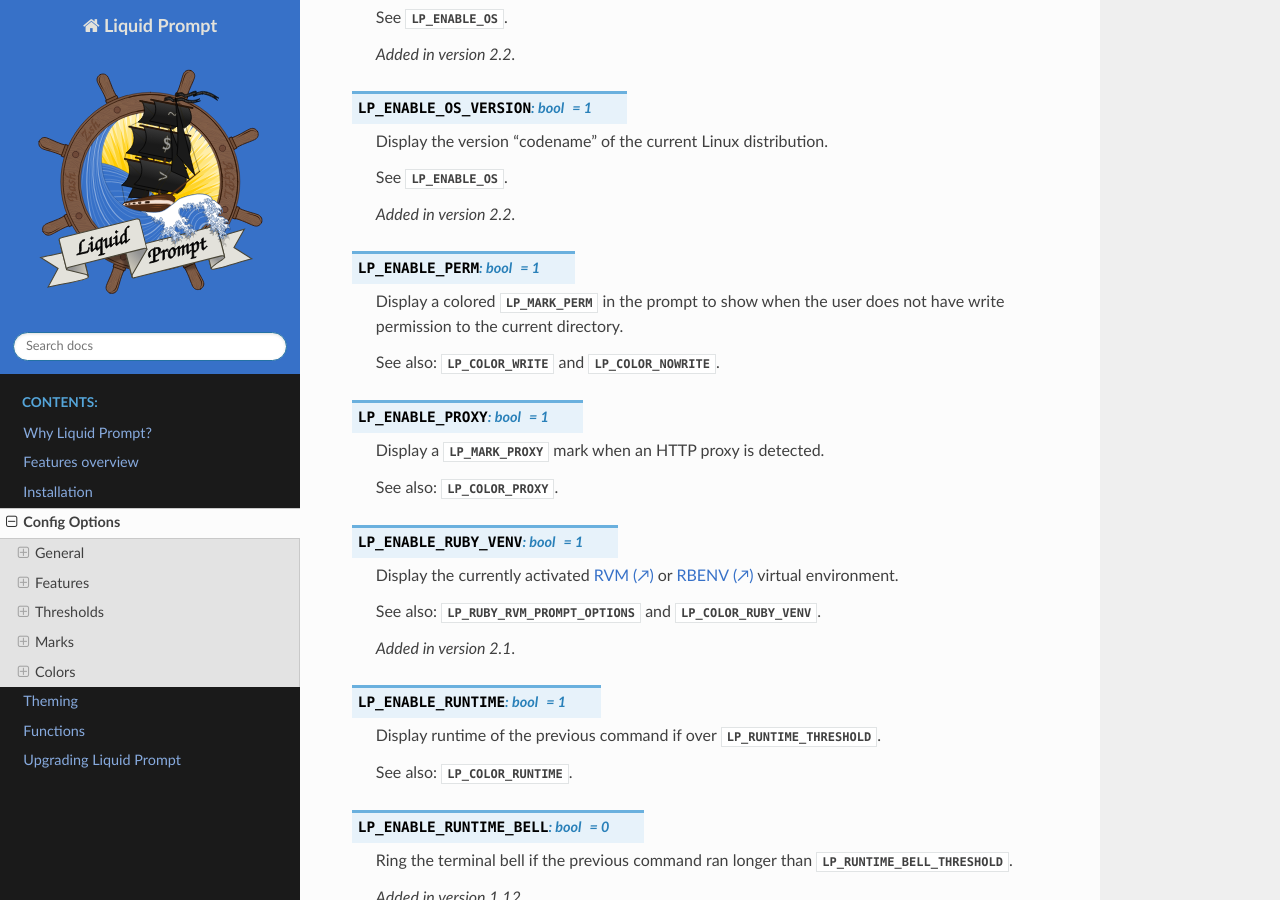
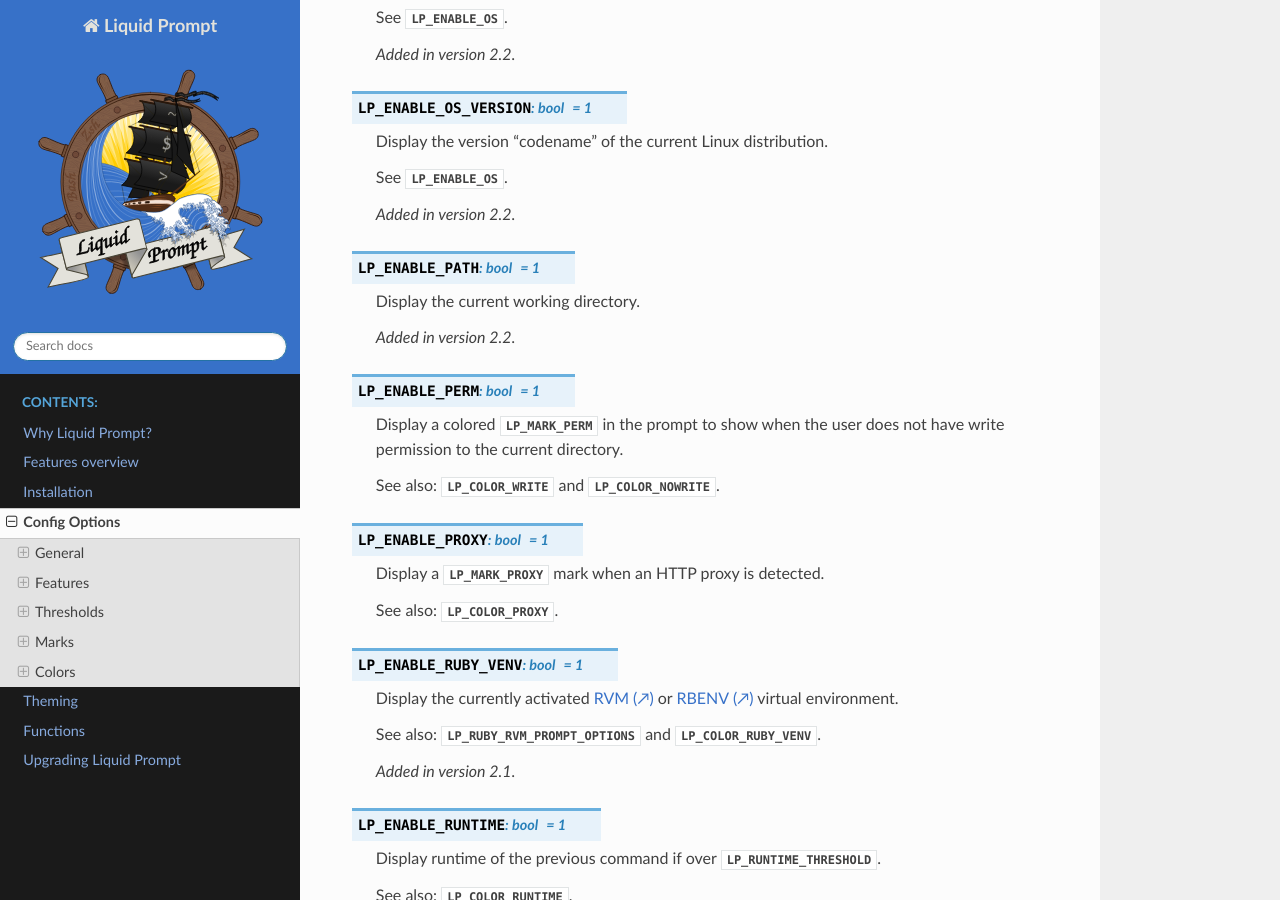
Before and after one commit to liquidprompt/liquidprompt, a Sphinx documentation site: the page built from docs/config.rst, in a window 1280 px wide and 900 px high, scrolled down 12516 px. Built offline with Sphinx 7.4.7 and the Read the Docs theme 2.0.0, drawn with Linux system fonts in a browser that asks for light colours; pages that are not in the unit, such as notebooks, are missing from menus; cross-references to code outside the pages are shown as plain code.

Commit message:
feat(path): adds LP_ENABLE_PATH
Allow to disable path displaying.

```diff
--- a/docs/config.rst
+++ b/docs/config.rst
@@ -736,6 +736,14 @@ Features
    Display the version "codename" of the current Linux distribution.
 
    See :attr:`LP_ENABLE_OS`.
+
+   .. versionadded:: 2.2
+
+.. attribute:: LP_ENABLE_PATH
+   :type: bool
+   :value: 1
+
+   Display the current working directory.
 
    .. versionadded:: 2.2
 
```
Also changed, not shown: 1 other file.
